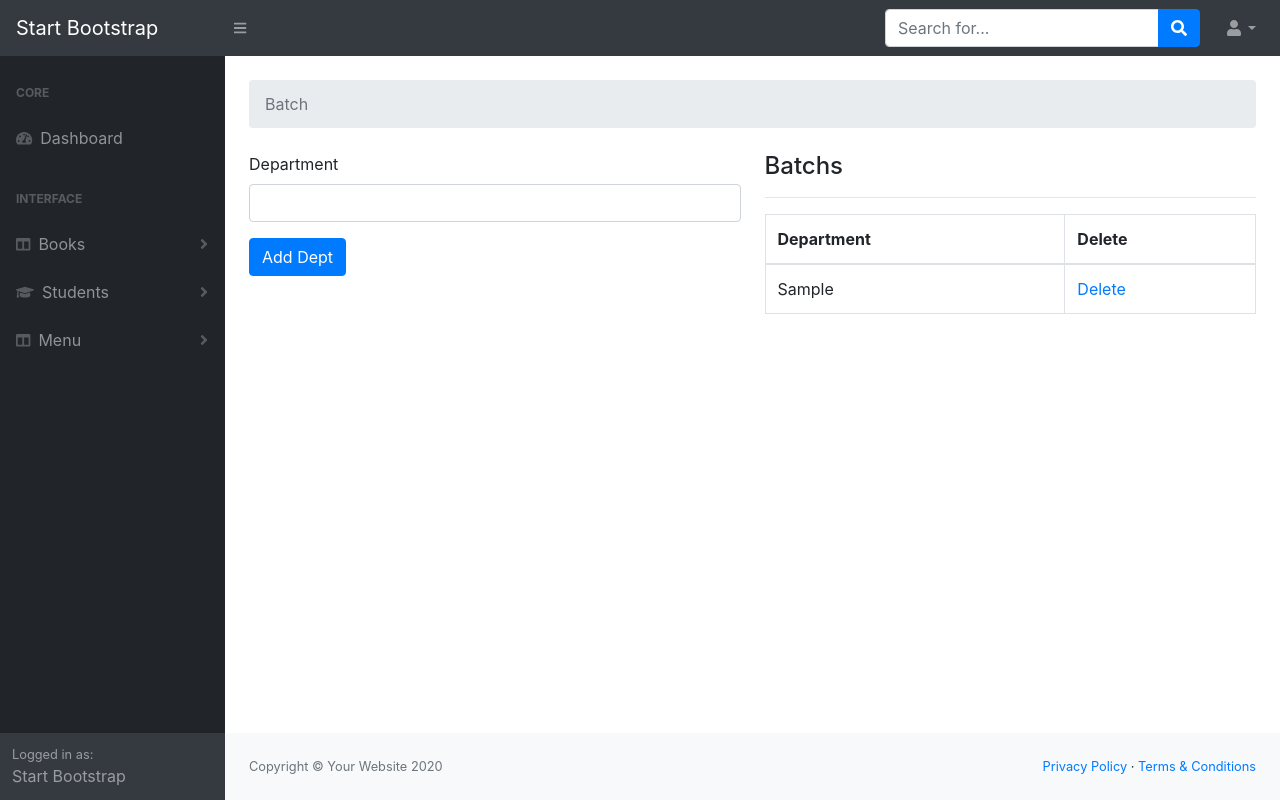
After one commit to Adwaith695/lib, a PHP site: page /admin/dept.php in a window 1280 px wide. The commit adds this page. Run offline with PHP 8.4, Linux system fonts and the light colour scheme; a user stored in the database is signed in; tables that the repository leaves empty or names only in its code hold one stand-in row (values such as "Sample post"); some libraries are stand-ins or nearby versions.

Commit message:
batch added dept added issuebook approve student

```diff
--- a/admin/css/custom.css
+++ b/admin/css/custom.css
@@ -7,3 +7,10 @@
 #selGen{
     width: 250px;
 }
+
+.not-avail {
+    color: red;
+}
+.avail {
+    color: green;
+}
--- /dev/null
+++ b/admin/dept.php
@@ -0,0 +1,114 @@
+<?php ob_start();
+ include 'partials/session.php';
+ include 'partials/header.php';
+ include 'partials/nav.php';
+ include 'partials/sidenav.php';
+include '../connection/db.php';
+ ?>
+<br>
+<div class="container-fluid">
+<div class="row">
+    <div class="col-lg-12">
+        <ol class="breadcrumb mb-4">
+            <li class="breadcrumb-item active">Batch</li>
+        </ol>
+    </div>
+    <div class="col-md-6">
+        <form action="" method="POST">
+            <div class="form-group">
+                <label for="Brand">Department  </label>
+                <input type="text" class="form-control" name="dept">
+            </div>
+            <div class="form-group">
+               <button class="btn btn-primary my-2 my-sm-0" type="submit" name="adddept"> Add Dept </button>
+            </div>
+        </form>
+        <?php
+            if(isset($_POST['adddept'])){
+                $deptlower =$_POST['dept'];
+                $dep = strtoupper($deptlower);
+                if(!$dep){
+                    echo "<div class='alert alert-danger'>Please Enter the dept</div>";
+                }else{
+                    $cde = "SELECT * FROM `dept` WHERE `dept` = '$dep'";
+                    $cdef = mysqli_query($connect,$cde);
+                    $count = mysqli_num_rows($cdef);
+                    if($count > 0){
+                        echo "<div class='alert alert-danger'>Department already exist</div>";
+                    }else{
+                        $idq = "INSERT INTO `batch`(`batch`) VALUES ('{$dep}')";
+                        $idqc = mysqli_query($connect,$ibq);
+                        if(!$idqc){
+                            echo "<div class='alert alert-danger'>Department adding failed</div>";
+                        }else{
+                            header('Location:dept.php');
+                        }
+                    }
+                }
+            }
+        ?>
+   </div>
+   <div class="col-md-6">
+       <h4>Batchs</h4>
+       <hr>
+       <table class="table table-bordered table-hover">
+            <thead>
+                <th>Department</th>
+                <th>Delete</th>
+            </thead>
+           <tbody>
+           <?php
+
+                $dept_query = "SELECT * FROM `dept` WHERE 1";
+                $dept_fetch = mysqli_query($connect,$dept_query);
+                if($dept_fetch){
+                    while($row = mysqli_fetch_assoc($dept_fetch)){
+                        $dept = $row['dept'];
+                        $dept_id= $row['dept_id'];
+                        echo "<tr>";
+                        echo  "<td>{$dept}</td>";
+                        echo  "<td><a href='dept.php?del_d_id={$dept_id}'>Delete</a></td>";
+                    }
+                }
+            ?>
+
+
+
+           </tbody>
+       </table>
+
+   </div>
+
+</div>
+<?php
+if(isset($_GET['del_d_id'])){
+    $d_id = $_GET['del_d_id'];
+    $q = "SELECT * FROM `dept` WHERE `dept_id`='$d_id' ";
+    $sq = mysqli_query($connect,$q);
+    if($sq){
+        while($row = mysqli_fetch_assoc($sq)){
+            $dept = $row['dept'];
+        }
+        $stdq = "SELECT * FROM `user` WHERE `user_course` = '$dept'";
+        $sstd = mysqli_query($connect,$stdq);
+        $count = mysqli_num_rows($sstd);
+        if($count > 0){
+            echo "<div class='alert alert-danger'>Please delete students first </div>";
+        }else{
+            $delq = "DELETE FROM `dept` WHERE `dept_id` ='$d_id'";
+            $del=mysqli_query($connect,$delq);
+        }
+    }
+}
+
+
+?>
+</div>
+
+
+
+
+
+
+
+<?php include 'partials/footer.php' ;?>
--- a/admin/partials/sidenav.php
+++ b/admin/partials/sidenav.php
@@ -27,8 +27,21 @@
                             <div class="collapse" id="collapsestd" aria-labelledby="headingOne" data-parent="#sidenavAccordion">
                                 <nav class="sb-sidenav-menu-nested nav">
                                     <a class="nav-link" href="viewstd.php">View Students</a>
-                                    <a class="nav-link" href="addstds.php">Approval</a>
+                                    <a class="nav-link" href="addstd.php">Approval</a>
                                     <a class="nav-link" href="batch.php">Batch</a>
+                                    <a class="nav-link" href="dept.php">Department</a>
+                                </nav>
+                            </div>
+                            <a class="nav-link collapsed" href="#" data-toggle="collapse" data-target="#irh" aria-expanded="false" aria-controls="collapseLayouts">
+                                <div class="sb-nav-link-icon"><i class="fas fa-columns"></i></div>
+                                Menu
+                                <div class="sb-sidenav-collapse-arrow"><i class="fas fa-angle-down"></i></div>
+                            </a>
+                            <div class="collapse" id="irh" aria-labelledby="headingOne" data-parent="#sidenavAccordion">
+                                <nav class="sb-sidenav-menu-nested nav">
+                                    <a class="nav-link" href="issuebook.php">Issue Book</a>
+                                    <a class="nav-link" href="returnbook.php">Return Book</a>
+                                    <a class="nav-link" href="bookhistory.php">Book history</a>
                                 </nav>
                             </div>
                         </div>
--- a/admin/viewbook.php
+++ b/admin/viewbook.php
@@ -33,7 +33,7 @@ while($row = mysqli_fetch_assoc($fetch_all_queries)){
     $title =$row['title'];
     $author =$row['author'];
     $edition =$row['edition'];
-    $avail = $row['availability'];
+    $avail = $row['avail'];
     echo "<tr>";
     echo "<td>{$book_id}</td>";
     echo "<td>{$isbn}</td>";
@@ -42,9 +42,9 @@ while($row = mysqli_fetch_assoc($fetch_all_queries)){
     echo "<td>{$edition}</td>";
     echo "<td><a href='viewbook.php?source=edit_post&p_id={$book_id}'>Edit</a></td>";
     if($avail == true){
-      echo "<td><center><i class='fa fa-check fa-lg'></i></center></td>";
+      echo "<td><center><i class='fa fa-check fa-lg avail'></i></center></td>";
     }else{
-      echo "<td><center><i class='fa fa-times fa-lg'></i></center></td>";
+      echo "<td><center><i class='fa fa-times fa-lg not-avail'></i></center></td>";
     }
     echo "</tr>";
 }
--- a/admin/viewstd.php
+++ b/admin/viewstd.php
@@ -8,7 +8,7 @@ include '../connection/db.php';
 
 <div class="container-fluid">
     <ol class="breadcrumb mb-4 mt-2">
-         <li class="breadcrumb-item active">View Books</li>
+         <li class="breadcrumb-item active">View Students</li>
      </ol>
     <div class="row">
         <div class="col-12 col-sm-6">
```
Also changed, not shown: admin/addstd.php (added, +62 -0 lines), admin/batch.php (+25 -2 lines), admin/issuebook.php (added, +149 -0 lines).
